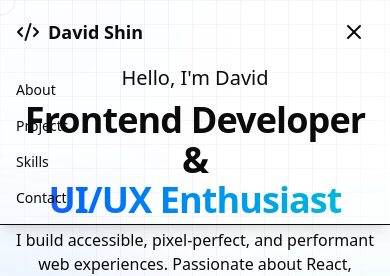
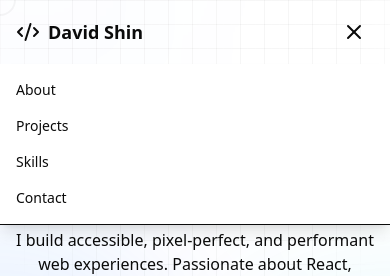
Before and after one commit to crispyb0i/modern-personal-website, a Next.js app: page / in a window 390 px wide. Both pictures are taken after a click on the button 354 px from the left and 32 px from the top of the page. Shown: the top 276 px of the page. Built offline with nearby package versions, Linux system fonts and the light colour scheme.

Commit message:
fix transparency issue

```diff
--- a/src/components/sections/Navbar.tsx
+++ b/src/components/sections/Navbar.tsx
@@ -76,7 +76,7 @@ export function Navbar() {
 
             {/* Mobile Nav Menu */}
             {isOpen && (
-                <div className="md:hidden absolute top-16 left-0 w-full bg-background border-b border-border p-4 shadow-lg animate-in slide-in-from-top-5">
+                <div className="md:hidden absolute top-16 left-0 w-full bg-background backdrop-blur-md border-b border-border p-4 shadow-lg animate-in slide-in-from-top-5" style={{ backgroundColor: 'var(--background)' }}>
                     <nav className="flex flex-col gap-4">
                         {navItems.map((item) => (
                             <Link
```
